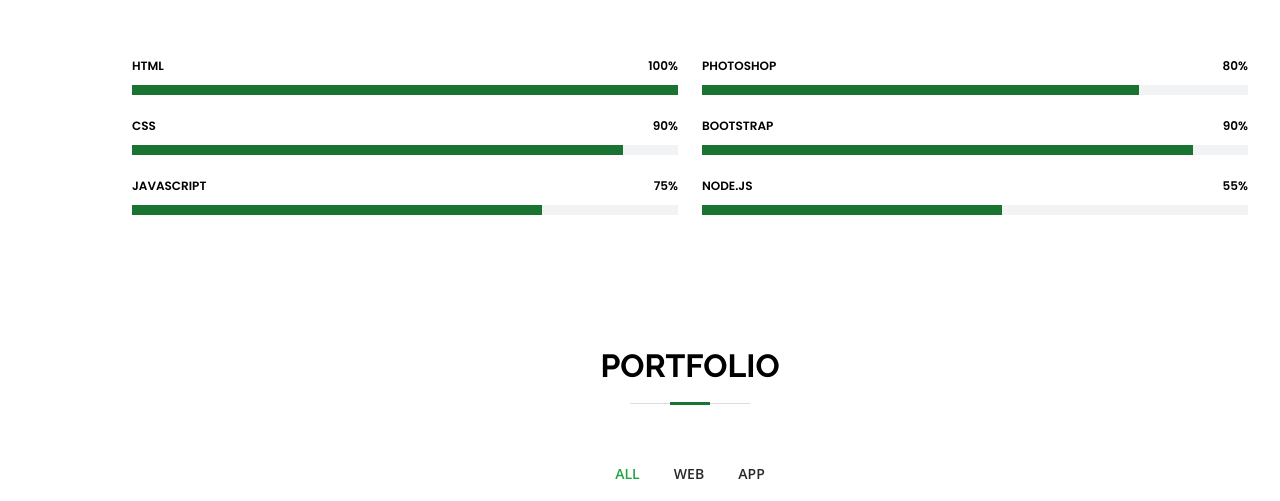
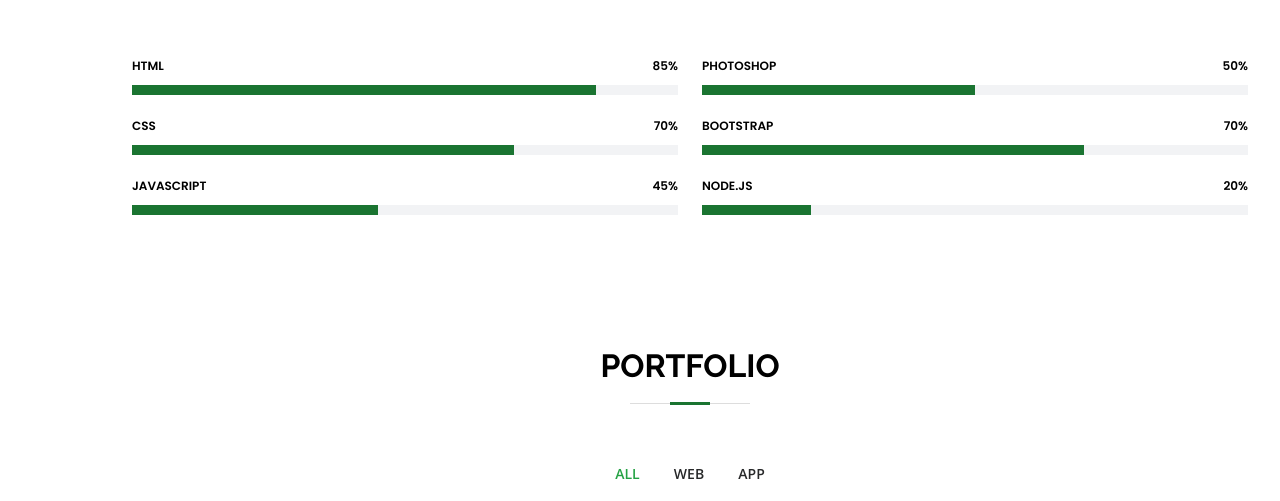
Before and after one commit to Harrison-Reich/WebPortfolio, a plain HTML site: page index.html in a window 1280 px wide. Shown: the part 2184-2685 px from the top of the page. Drawn offline with nearby package versions, Linux system fonts and the light colour scheme.

Commit message:
updated skills section

```diff
--- a/index.html
+++ b/index.html
@@ -146,41 +146,41 @@
         <div class="row skills-content">
           <div class="col-lg-6">
             <div class="progress">
-              <span class="skill">HTML <i class="val">100%</i></span>
+              <span class="skill">HTML <i class="val">85%</i></span>
               <div class="progress-bar-wrap">
-                <div class="progress-bar" role="progressbar" aria-valuenow="100" aria-valuemin="0" aria-valuemax="100"></div>
+                <div class="progress-bar" role="progressbar" aria-valuenow="85" aria-valuemin="0" aria-valuemax="100"></div>
               </div>
             </div>
             <div class="progress">
-              <span class="skill">CSS <i class="val">90%</i></span>
+              <span class="skill">CSS <i class="val">70%</i></span>
               <div class="progress-bar-wrap">
-                <div class="progress-bar" role="progressbar" aria-valuenow="90" aria-valuemin="0" aria-valuemax="100"></div>
+                <div class="progress-bar" role="progressbar" aria-valuenow="70" aria-valuemin="0" aria-valuemax="100"></div>
               </div>
             </div>
             <div class="progress">
-              <span class="skill">JavaScript <i class="val">75%</i></span>
+              <span class="skill">JavaScript <i class="val">45%</i></span>
               <div class="progress-bar-wrap">
-                <div class="progress-bar" role="progressbar" aria-valuenow="75" aria-valuemin="0" aria-valuemax="100"></div>
+                <div class="progress-bar" role="progressbar" aria-valuenow="45" aria-valuemin="0" aria-valuemax="100"></div>
               </div>
             </div>
           </div>
           <div class="col-lg-6">
             <div class="progress">
-              <span class="skill">Photoshop <i class="val">80%</i></span>
+              <span class="skill">Photoshop <i class="val">50%</i></span>
               <div class="progress-bar-wrap">
-                <div class="progress-bar" role="progressbar" aria-valuenow="80" aria-valuemin="0" aria-valuemax="100"></div>
+                <div class="progress-bar" role="progressbar" aria-valuenow="50" aria-valuemin="0" aria-valuemax="100"></div>
               </div>
             </div>
             <div class="progress">
-              <span class="skill">Bootstrap <i class="val">90%</i></span>
+              <span class="skill">Bootstrap <i class="val">70%</i></span>
               <div class="progress-bar-wrap">
-                <div class="progress-bar" role="progressbar" aria-valuenow="90" aria-valuemin="0" aria-valuemax="100"></div>
+                <div class="progress-bar" role="progressbar" aria-valuenow="70" aria-valuemin="0" aria-valuemax="100"></div>
               </div>
             </div>
             <div class="progress">
-              <span class="skill">NODE.JS <i class="val">55%</i></span>
+              <span class="skill">NODE.JS <i class="val">20%</i></span>
               <div class="progress-bar-wrap">
-                <div class="progress-bar" role="progressbar" aria-valuenow="55" aria-valuemin="0" aria-valuemax="100"></div>
+                <div class="progress-bar" role="progressbar" aria-valuenow="20" aria-valuemin="0" aria-valuemax="100"></div>
               </div>
             </div>
           </div>
```
